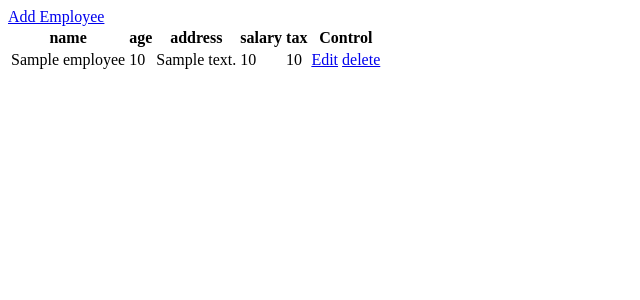
After one commit to hajer-lassoued/MVC-structure, a PHP site: template app/views/employee/default.view.php in a window 1280 px wide. The commit adds this page. Shown: the top 300 px of the page, without its empty margins (0-640 px from the left). Run offline with PHP 8.4, Linux system fonts and the light colour scheme; the template is opened without the code that fills it: most values are stand-ins (such as "Sample title", 1, 10 or a date in 2020).

Commit message:
Add path Config in index.php And Add default view

```diff
--- /dev/null
+++ b/app/views/employee/default.view.php
@@ -0,0 +1,42 @@
+<?php if(isset($_SESSION["employee"])) {  ?>
+<p class="message <?php isset($error) ? 'error' : '' ?>"><?php echo $_SESSION["employee"]; ?></p>
+
+<?php unset($_SESSION["employee"]);  } ?>
+
+
+<div class="employee">
+    <a class="button" href="/employee/add"><i class="fa fa-plus"></i> Add Employee</a>
+    <table class="data">
+        <thead>
+        <tr>
+            <th>name</th>
+            <th>age</th>
+            <th>address</th>
+            <th>salary</th>
+            <th>tax</th>
+            <th>Control</th>
+        </tr>
+        </thead>
+        <tbody>
+        <?php
+        if(!empty($employees)) {
+            foreach ($employees as $employee) {
+                ?>
+                <tr>
+                    <td><?= $employee->name ?></td>
+                    <td><?= $employee->age ?></td>
+                    <td><?= $employee->address ?></td>
+                    <td><?= $employee->salary ?></td>
+                    <td><?= $employee->tax ?></td>
+                    <td>
+                        <a href="/employee/edit/<?= $employee->id ?>">Edit</a>
+                        <a href="/employee/delete/<?= $employee->id ?>" onclick="if(!confirm('<?= $text_delete_confirm ?>')) return false;">delete</a>
+                    </td>
+                </tr>
+                <?php
+            }
+        }
+        ?>
+        </tbody>
+    </table>
+</div>
--- a/public/index.php
+++ b/public/index.php
@@ -1,8 +1,11 @@
 <?php
 
 require_once "../app/lib/autoload.php";
+require_once '..' . DS . 'app' . DS . 'config.php';
+//echo '..' . DS . 'app' . DS . 'config.php';
 error_reporting(E_ALL);
-	ini_set('display_errors', 1);
+ini_set('display_errors', 1);
+session_start();
 use MVC\LIB\FrontController;
 $frontController = new FrontController();
 $frontController->dispatch();
```
